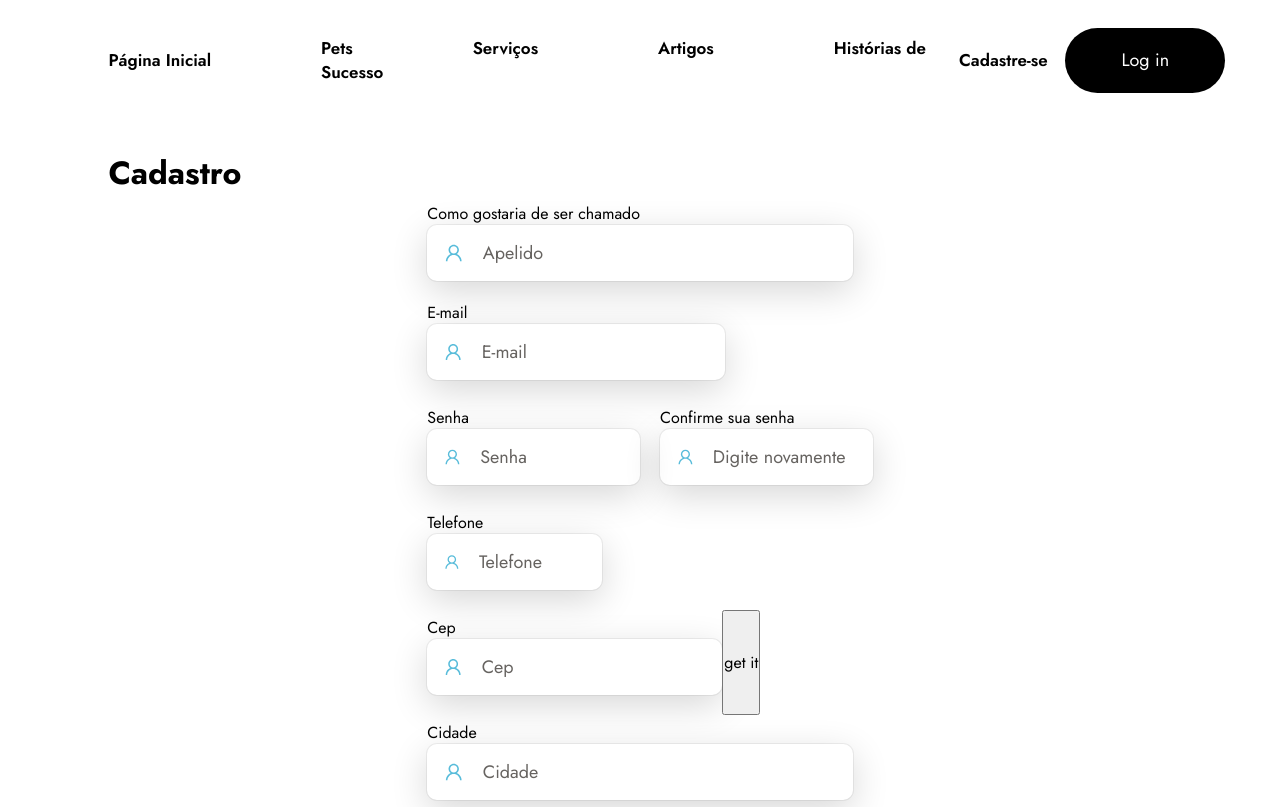
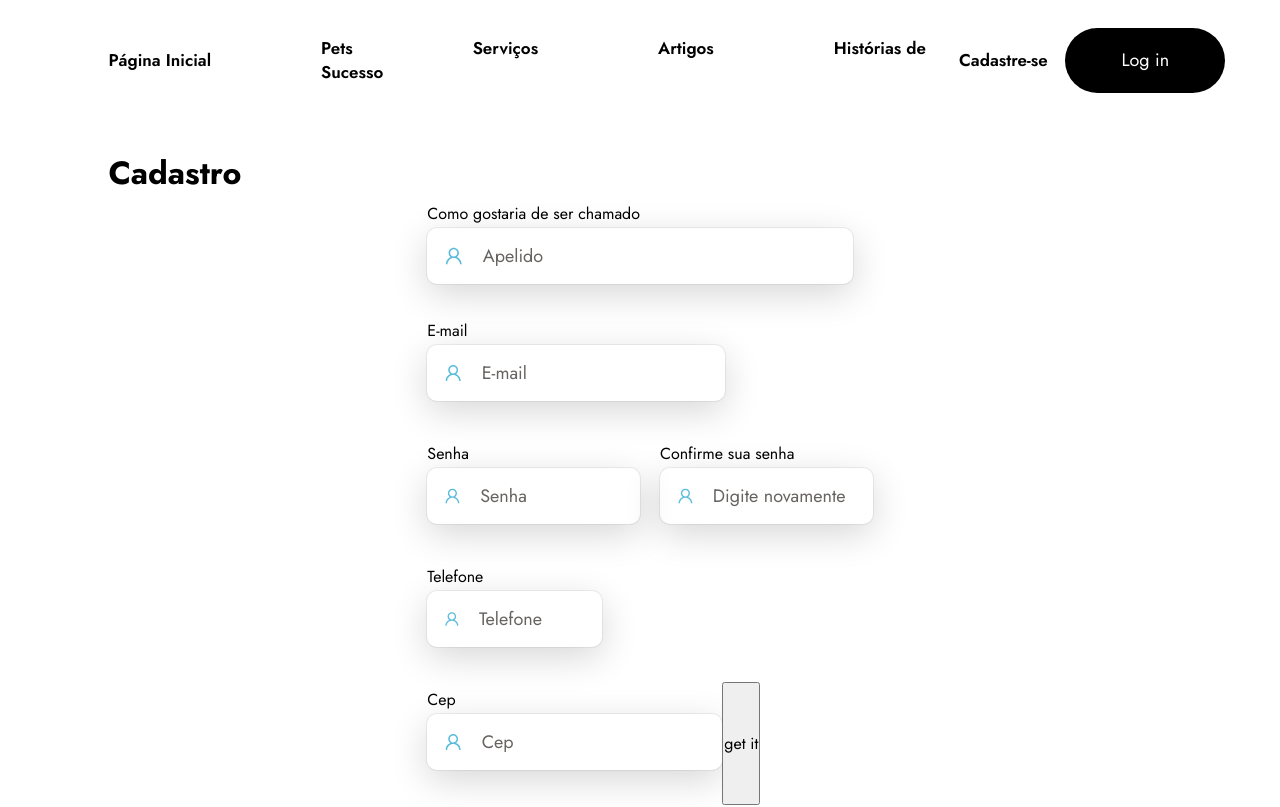
Before and after one commit to claudiobarsante/adopt-a-pet, a Next.js app: page /account/signup in a window 1280 px wide. Shown: the top 807 px of the page. Built offline with nearby package versions, Linux system fonts and the light colour scheme; no server answers.

Commit message:
fix: input shifiting after displaying error message

```diff
--- a/src/components/Input/styles.ts
+++ b/src/components/Input/styles.ts
@@ -6,6 +6,11 @@ type InputContainerProps = {
 export const ComponentContainer = styled.div`
   margin-top: 0.6rem;
   margin-bottom: 2rem;
+
+  label {
+    display: inline-block;
+    margin-bottom: 0.3rem;
+  }
 `;
 
 export const InputContainer = styled.div<InputContainerProps>`
@@ -60,6 +65,7 @@ export const InputContainer = styled.div<InputContainerProps>`
 export const ErrorContainer = styled.div<InputContainerProps>`
   color: var(--color-error);
   font-size: 1.5rem;
+  height: 1.5rem;
   ${(props) =>
     props.isErrored &&
     css`
```
